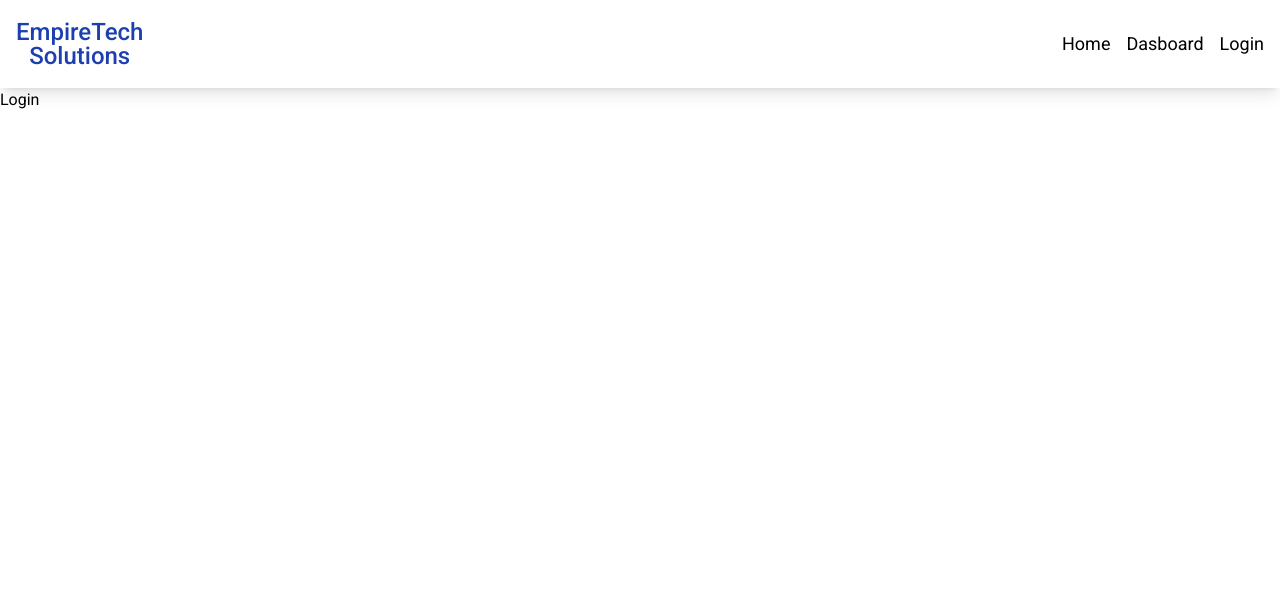
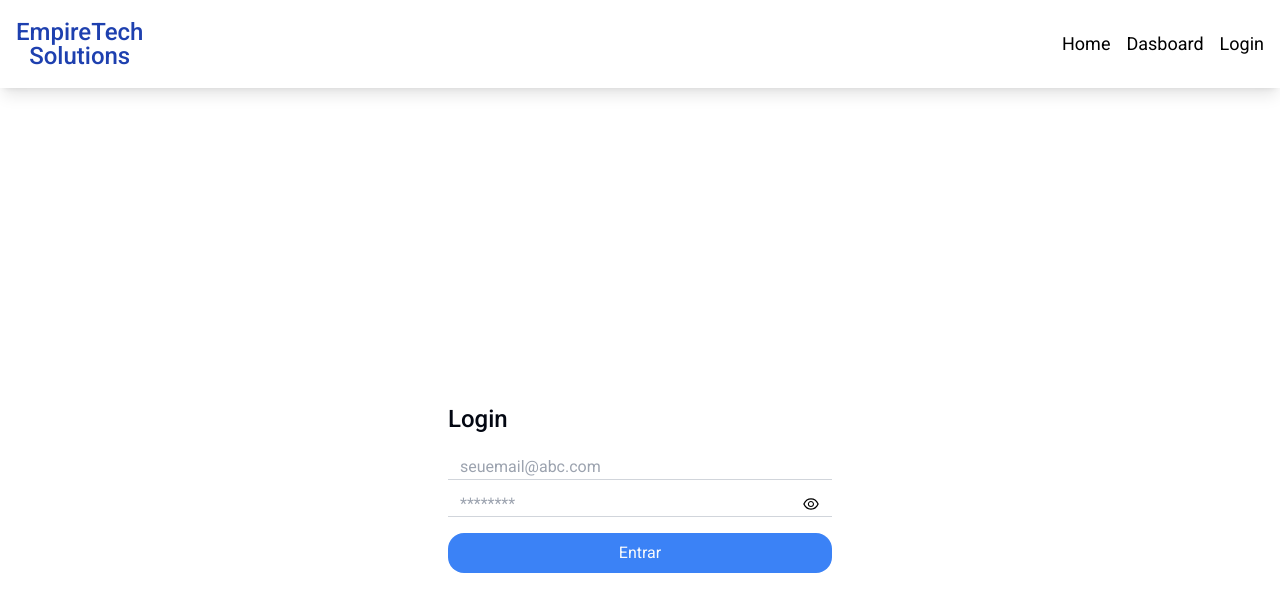
Before and after one commit to empiretech-solutions-recruiting/wellyngton-kuhn, a React (Vite) app: page /login in a window 1280 px wide. Shown: the top 612 px of the page. Built offline with nearby package versions, Linux system fonts and the light colour scheme.

Commit message:
feat: trabalhando com a pagina de login, os campos estao sendo validados com o react hook form

```diff
--- a/package.json
+++ b/package.json
@@ -10,11 +10,14 @@
     "preview": "vite preview"
   },
   "dependencies": {
+    "@hookform/resolvers": "^3.1.1",
     "react": "^18.2.0",
     "react-dom": "^18.2.0",
+    "react-hook-form": "^7.45.1",
     "react-icons": "^4.10.1",
     "react-router-dom": "^6.14.1",
-    "vite-tsconfig-paths": "^4.2.0"
+    "vite-tsconfig-paths": "^4.2.0",
+    "yup": "^1.2.0"
   },
   "devDependencies": {
     "@types/react": "^18.2.14",
--- a/src/pages/login/index.tsx
+++ b/src/pages/login/index.tsx
@@ -1,3 +1,87 @@
+import { useState } from "react";
+import { useForm, SubmitHandler } from "react-hook-form";
+import { AiOutlineEye, AiOutlineEyeInvisible } from "react-icons/ai";
+import { yupResolver } from "@hookform/resolvers/yup";
+import * as yup from "yup";
+
+const loginShema = yup.object({
+  email: yup.string().email("email inválido").required("campo obrigatório"),
+  password: yup
+    .string()
+    .min(8, "mínimo de 8 caracteres")
+    .required("campo obrigatório"),
+});
+
+type Login = yup.InferType<typeof loginShema>;
+
 export default function Login() {
-  return <div>Login</div>;
+  const [showPassword, setShowPassword] = useState(false);
+
+  const {
+    register,
+    handleSubmit,
+    formState: { errors },
+  } = useForm<Login>({
+    resolver: yupResolver(loginShema),
+    mode: "all",
+  });
+
+  const handleShowPassword = () => {
+    setShowPassword((prev) => !prev);
+  };
+
+  const handleLogin: SubmitHandler<Login> = (data) => {
+    console.log(data);
+  };
+
+  return (
+    <main className="w-full h-screen flex items-center">
+      <section className="container mx-auto px-5">
+        <div className="md:max-w-sm mx-auto">
+          <h1 className="text-2xl text-gray-950 font-medium mb-5 ">Login</h1>
+          <form className="flex flex-col" onSubmit={handleSubmit(handleLogin)}>
+            <input
+              type="text"
+              placeholder="seuemail@abc.com"
+              className="border-solid border-gray-300 border-b-[1px] outline-none text-gray-500 text-base px-3"
+              {...register("email")}
+            />
+            {errors.email && (
+              <p className="text-sm font-normal text-red-500">
+                {errors.email.message}
+              </p>
+            )}
+            <div className="flex items-center justify-between border-solid border-gray-300 border-b-[1px] px-3 mt-3">
+              <input
+                type={showPassword ? "text" : "password"}
+                placeholder="********"
+                className=" w-full outline-none text-gray-500 text-base"
+                {...register("password")}
+              />
+              {showPassword ? (
+                <button onClick={() => handleShowPassword()}>
+                  <AiOutlineEyeInvisible size={18} />
+                </button>
+              ) : (
+                <button onClick={() => handleShowPassword()}>
+                  <AiOutlineEye size={18} />
+                </button>
+              )}
+            </div>
+            {errors.password && (
+              <p className="text-sm font-normal text-red-500">
+                {errors.password.message}
+              </p>
+            )}
+            <button
+              type="submit"
+              className="bg-blue-500 px-7 py-2 mt-4 rounded-2xl text-gray-50 text-base "
+            >
+              Entrar
+            </button>
+          </form>
+        </div>
+      </section>
+    </main>
+  );
 }
```
Also changed, not shown: src/pages/home/index.tsx (+7 -5 lines), 1 other file (tests, documents, lock files or other folders).
